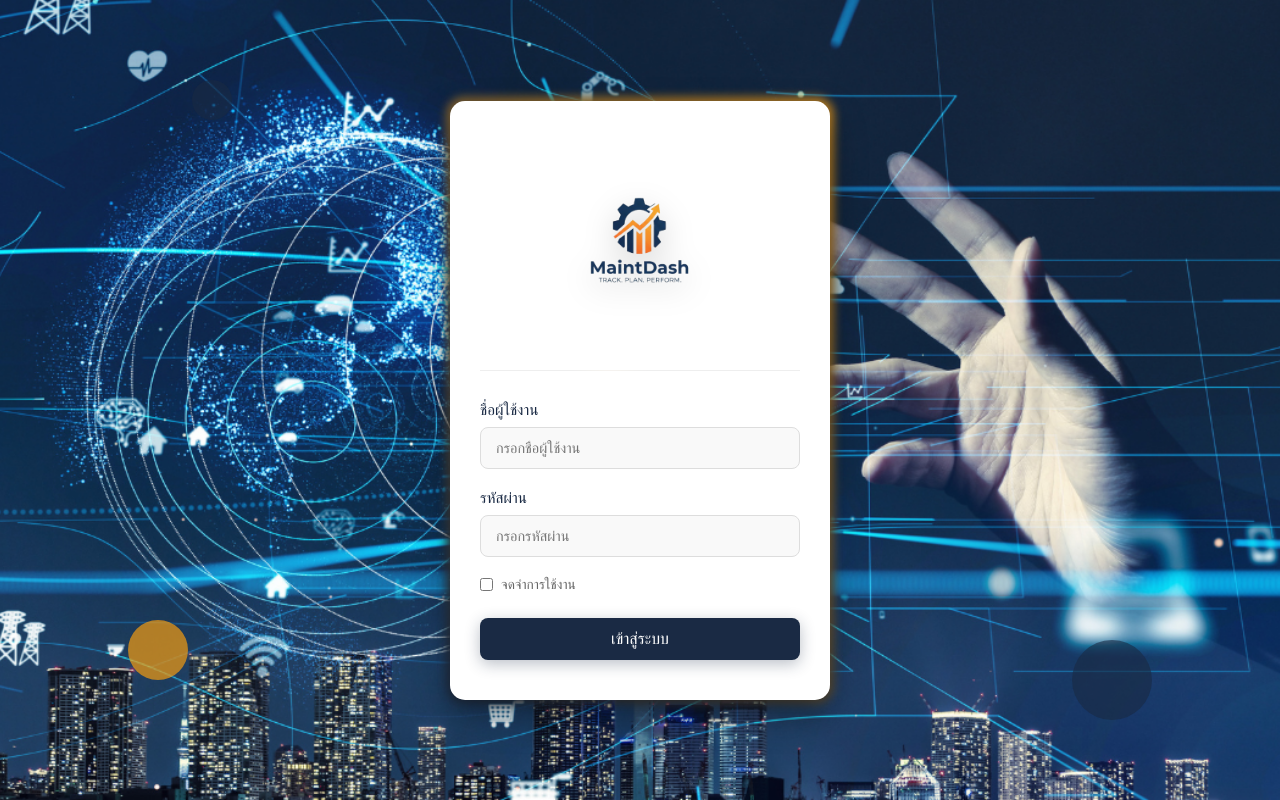
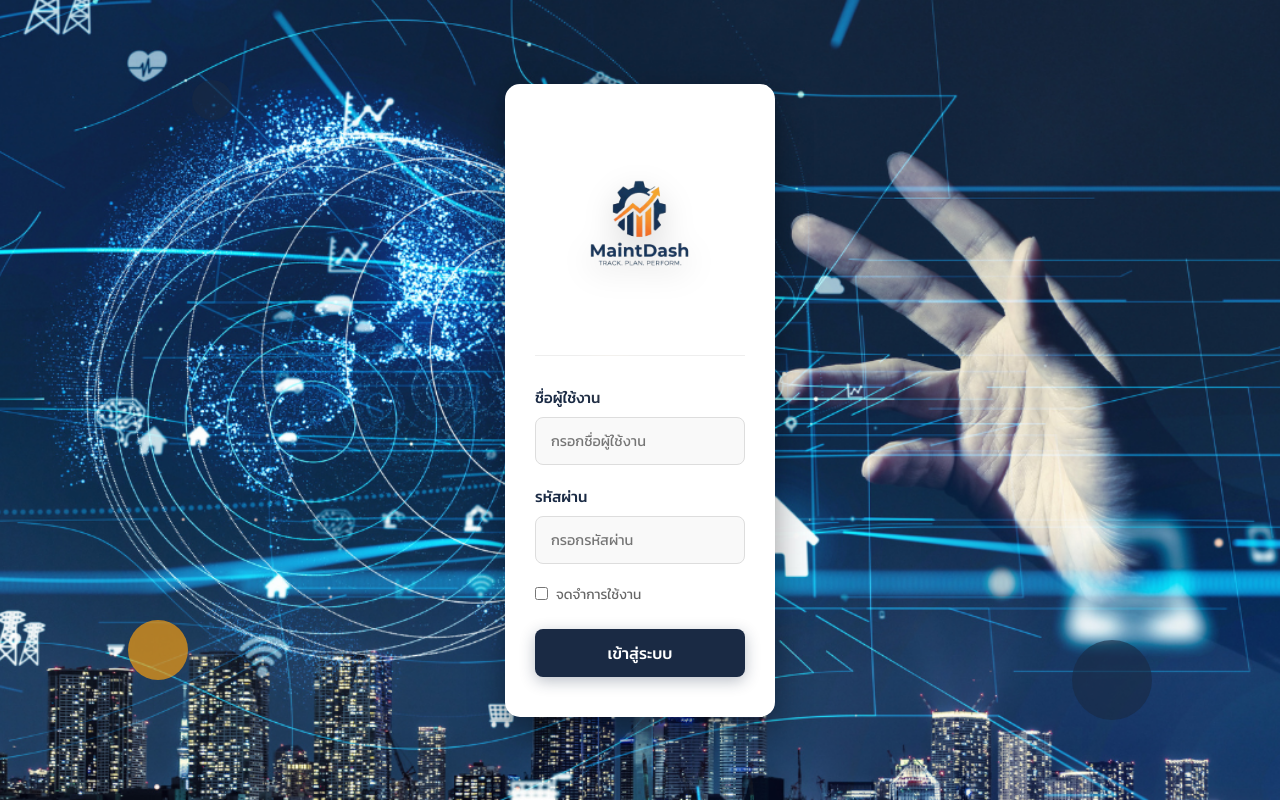
Before and after one commit to Sawangworachart/gmesh, a PHP site: page /login.php in a window 1280 px wide. Run offline with PHP 8.4, Linux system fonts and the light colour scheme; some libraries are stand-ins or nearby versions.

Commit message:
update dashboard

```diff
--- a/login.php
+++ b/login.php
@@ -116,10 +116,10 @@ if ($_SERVER["REQUEST_METHOD"] == "POST") {
     <meta charset="UTF-8">
     <meta name="viewport" content="width=device-width, initial-scale=1.0">
     <title>MaintDash</title>
-<!--
+
     <link href="https://fonts.googleapis.com/css2?family=Kanit:wght@300;400;500&display=swap" rel="stylesheet">
     <script src="https://cdn.jsdelivr.net/npm/sweetalert2@11"></script>
-    <link rel="icon" type="image/png" sizes="32x32" href="images/logomaintdash1.png"> -->
+    <link rel="icon" type="image/png" sizes="32x32" href="images/logomaintdash1.png">
 
     <style>
         * {
@@ -203,7 +203,7 @@ if ($_SERVER["REQUEST_METHOD"] == "POST") {
         }
 
         /* --- ลบส่วนนี้ออกเพื่อปิดแสงสีเหลืองรอบกล่อง --- */
-        .login-card-wrapper::before {
+        /* .login-card-wrapper::before {
             content: '';
             position: absolute;
             inset: -4px;
@@ -216,7 +216,7 @@ if ($_SERVER["REQUEST_METHOD"] == "POST") {
             filter: blur(5px);
             /* ทำให้แสงฟุ้ง */
             animation: gradientMove 5s ease infinite alternate;
-        }
+        } */
 
         /* --- ปรับปรุง Login Card (กรอบเคลื่อนไหว) --- */
         .login-card-wrapper {
```
